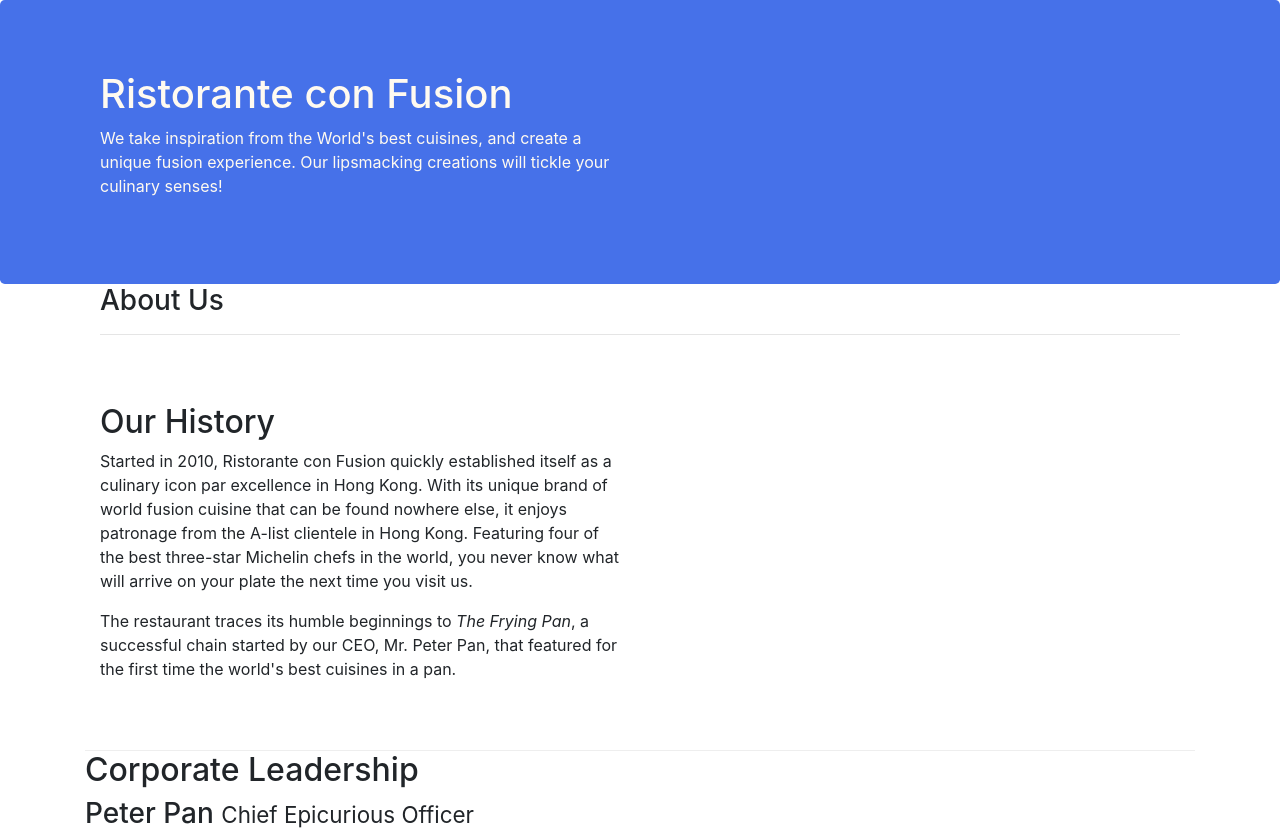
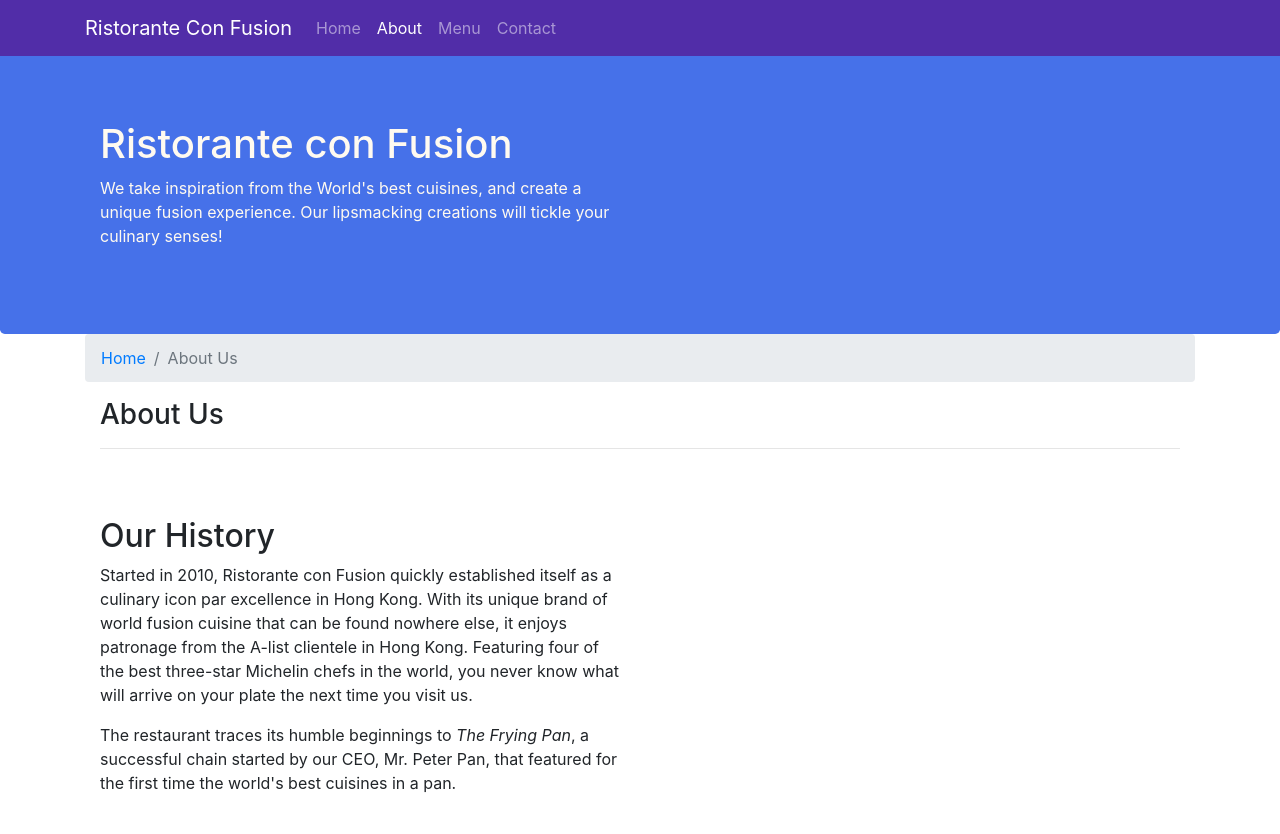
Before and after one commit to matthiascyy/bootstrap, a website: page aboutus.html in a window 1280 px wide. Shown: the top 834 px of the page. Drawn offline with nearby package versions, Linux system fonts and the light colour scheme.

Commit message:
Navbar and Breadcrumbs

```diff
--- a/CSS/styles.css
+++ b/CSS/styles.css
@@ -28,3 +28,12 @@
     margin:0px;
     color:#0f0f0f;
 }
+
+body{
+    padding:50px 0px 0px 0px;
+    z-index:0;
+}
+
+.navbar-dark {
+     background-color: #512DA8;
+}
--- a/aboutus.html
+++ b/aboutus.html
@@ -9,7 +9,22 @@
 </head>
 
 <body>
-
+    <nav class="navbar navbar-dark navbar-expand-sm fixed-top">
+        <div class="container">
+            <button class="navbar-toggler" type="button" data-toggle="collapse" data-target="#Navbar">
+                <span class="navbar-toggler-icon"></span>
+            </button>
+            <a class="navbar-brand" href="./index.html">Ristorante Con Fusion</a>
+            <div class="collapse navbar-collapse" id="Navbar">
+            <ul class="navbar-nav mr-auto">
+                <li class="nav-item"><a class="nav-link" href="./index.html">Home</a></li>
+                <li class="nav-item active"><a class="nav-link" href="#">About</a></li>
+                <li class="nav-item"><a class="nav-link" href="#">Menu</a></li>
+                <li class="nav-item"><a class="nav-link" href="#">Contact</a></li>
+            </ul>
+            </div>
+    </div>
+    </nav>
     <header class="jumbotron">
         <div class="container">
             <div class="row row-header">
@@ -25,6 +40,10 @@
 
     <div class="container">
         <div class="row row-header">
+            <ol class="col-12 breadcrumb">
+                <li class="breadcrumb-item"><a href="./index.html">Home</a></li>
+                <li class="breadcrumb-item active">About Us</li>
+            </ol>
             <div class="col-12">
                <h3>About Us</h3>
                <hr>
@@ -64,7 +83,7 @@
                 <div class="col-4 offset-1 col-sm-2">
                     <h5>Links</h5>
                     <ul class="list-unstyled">
-                        <li><a href="#">Home</a></li>
+                        <li><a href="./index.html">Home</a></li>
                         <li><a href="#">About</a></li>
                         <li><a href="#">Menu</a></li>
                         <li><a href="#">Contact</a></li>
```
Also changed, not shown: index.html (+17 -1 lines).
